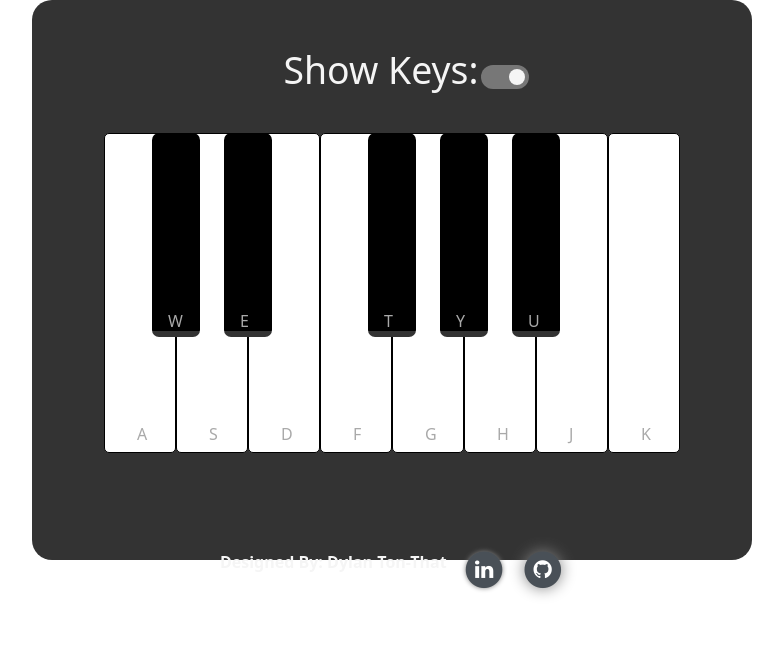
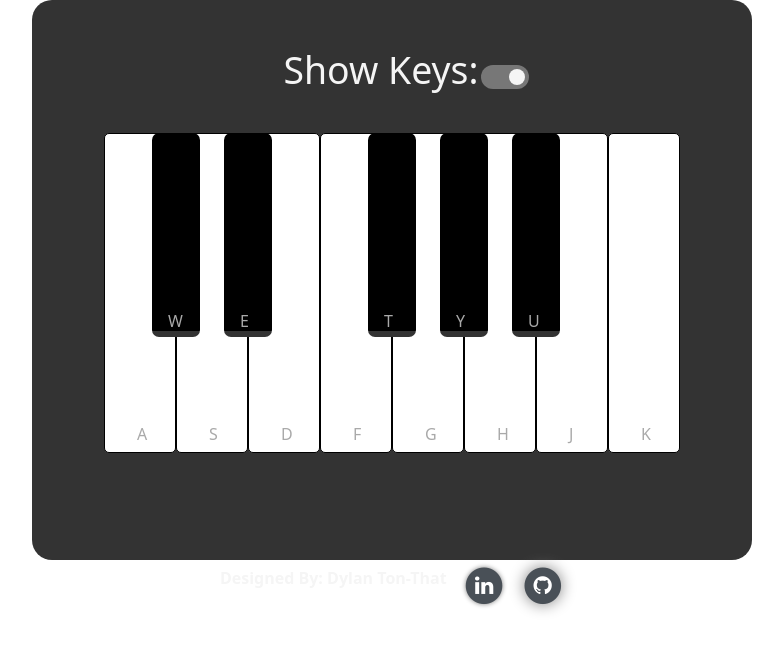
Before and after one commit to dylantonthat/PianoScape, a plain HTML site: page index.html in a window 1024 px wide. Shown: the whole page, without its empty margins (120-903 px from the left). Drawn offline with nearby package versions, Linux system fonts and the light colour scheme; a small style sheet from the web is missing.

Commit message:
test query

```diff
--- a/piano.css
+++ b/piano.css
@@ -12,6 +12,9 @@ body
   border-radius: 20px;
   width: auto;
   padding: 3rem;
+
+  align-items: center;
+  justify-content: center;
 }
 
 .heading
@@ -334,7 +337,7 @@ input[type=checkbox]:checked + .slider:before
   }
   .footer
   {
-    padding-top: 4rem;
+    padding-top: 5rem;
   }
 }
 
```
